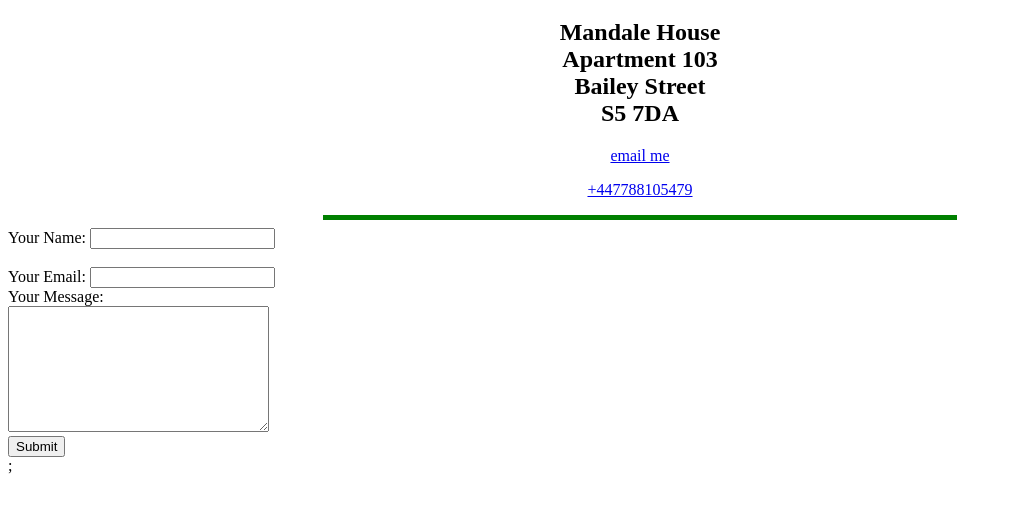
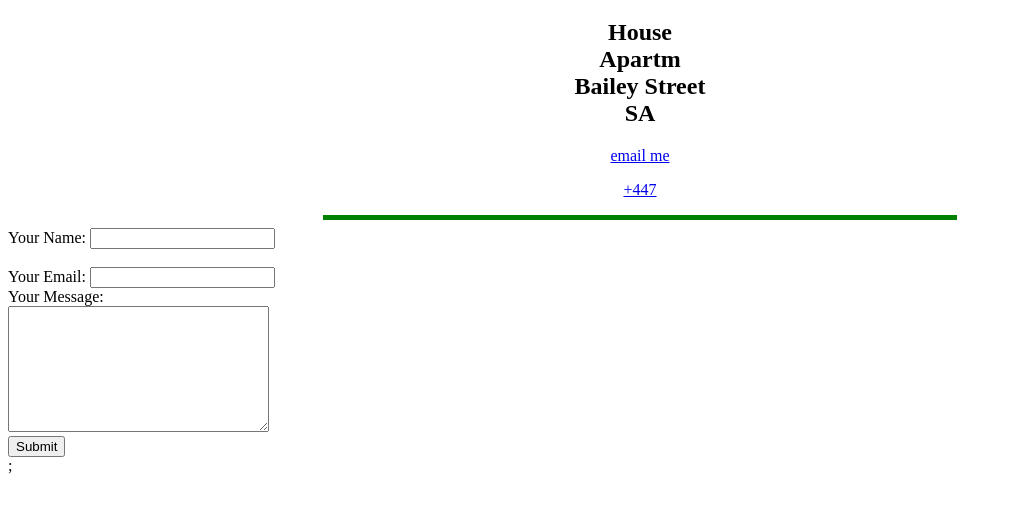
Before and after one commit to TheDeni/cv, a plain HTML site: page contactme.html in a window 1280 px wide. Shown: the part 74-586 px from the top of the page, without its empty margins (0-1012 px from the left). Drawn offline with Linux system fonts and the light colour scheme.

Commit message:
Update contactme.html

```diff
--- a/contactme.html
+++ b/contactme.html
@@ -12,9 +12,9 @@
   <center>
     <hr color="green" size="5px" width="50%">
     <h1>Michael Adeni</h1>
-    <h2>Mandale House <br> Apartment 103 <br> Bailey Street <br> S5 7DA</h2>
-    <email><a href="mailto:michaeladeni@gmail.com?subject=feedback">email me</a></email>
-    <p><a href="tel:+447788105479">+447788105479</a></p>
+    <h2> House <br> Apartm <br> Bailey Street <br> SA</h2>
+    <email><a href="mailto:mii@gmail.com?subject=feedback">email me</a></email>
+    <p><a href="tel:+4477">+447</a></p>
 
     <hr color="green" size="5px" width="50%">
       </center>
```
